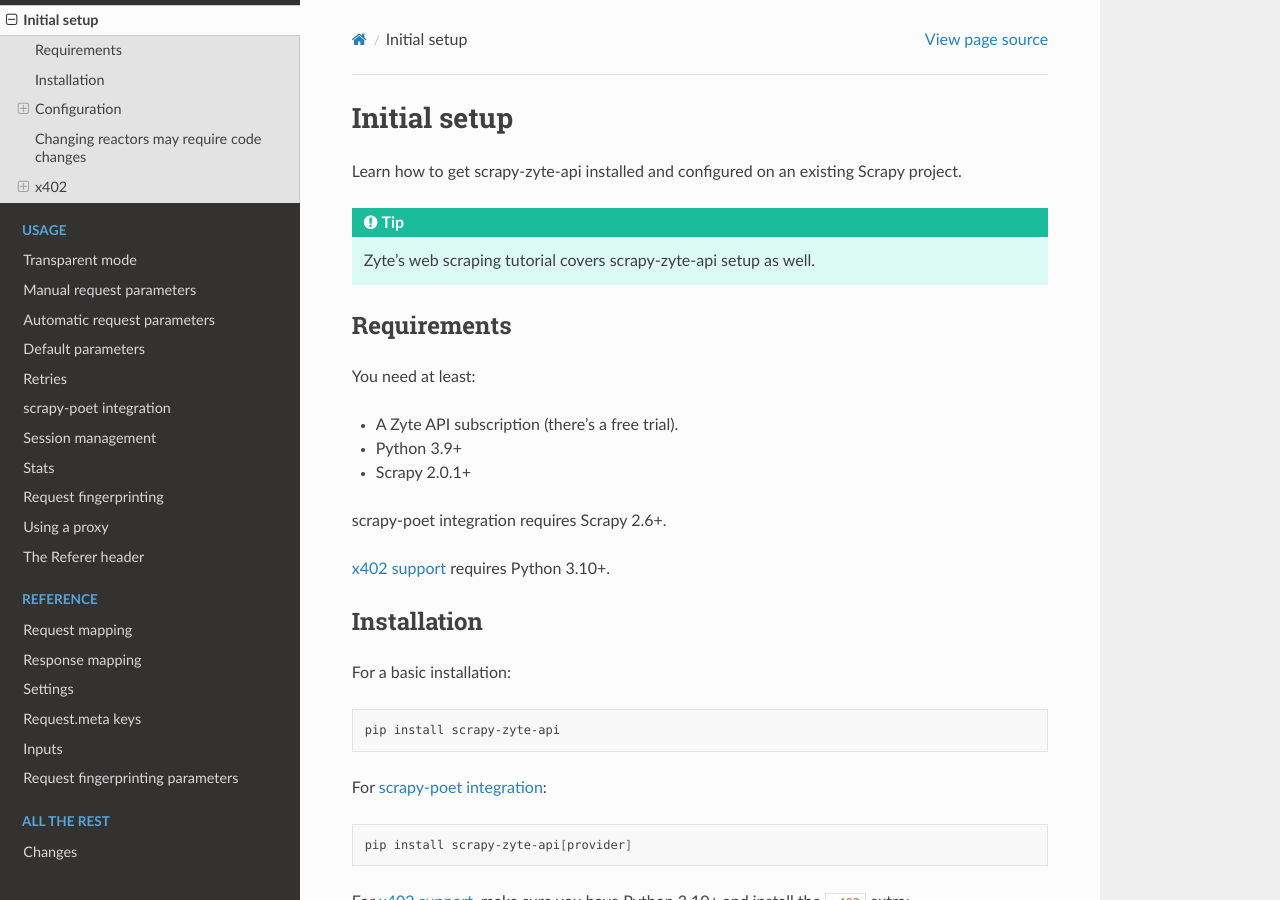
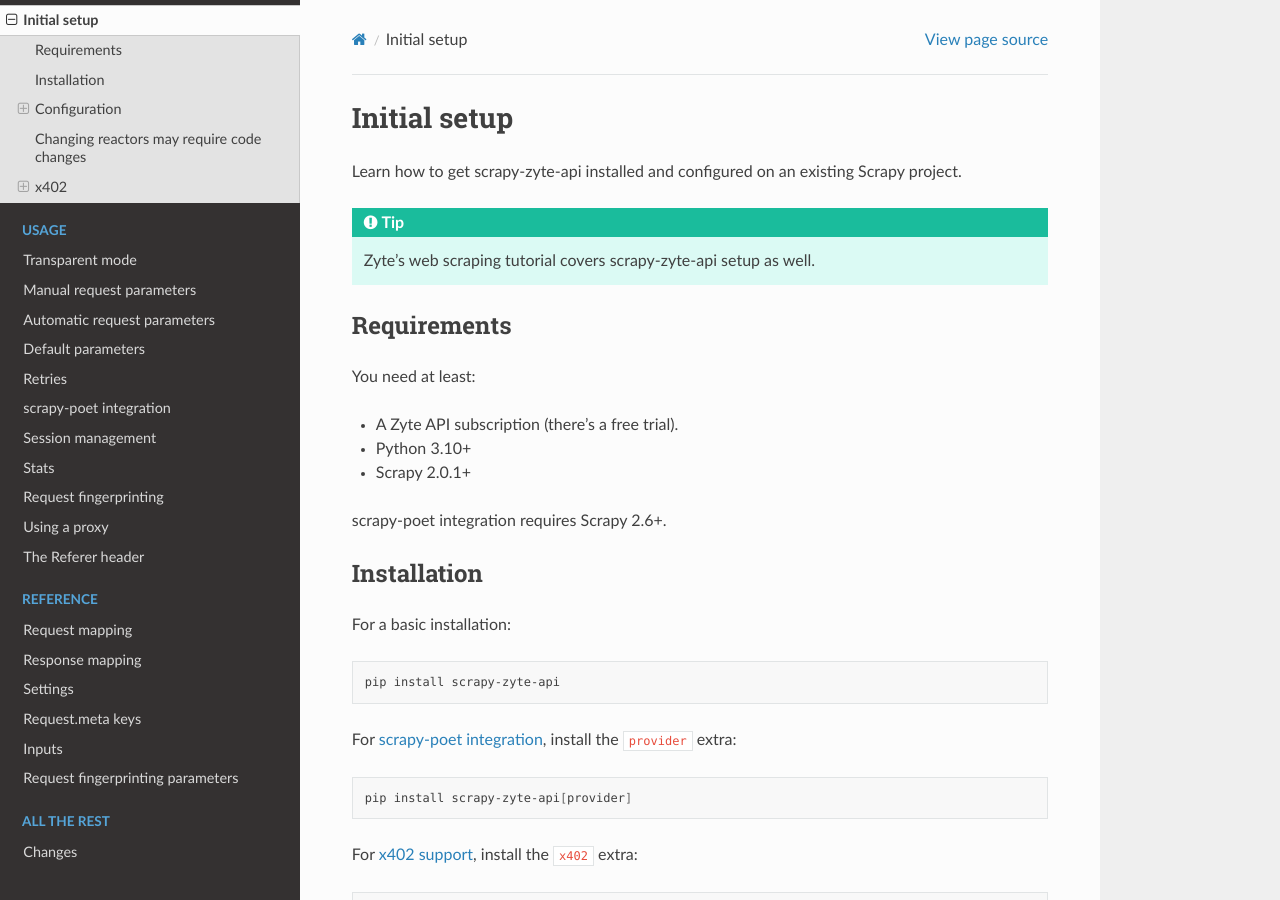
Before and after one commit to scrapy-plugins/scrapy-zyte-api, a Sphinx documentation site: the page built from docs/setup.rst, in a window 1280 px wide and 900 px high. Built offline with Sphinx 7.4.7 and the Read the Docs theme 3.1.0, drawn with Linux system fonts in a browser that asks for light colours; some of the changed text lies outside the part shown.

Commit message:
Remove Python 3.9.

```diff
--- a/docs/setup.rst
+++ b/docs/setup.rst
@@ -18,13 +18,11 @@
 -   A :ref:`Zyte API <zyte-api>` subscription (there’s a :ref:`free trial
     <zapi-trial>`).
 
--   Python 3.9+
+-   Python 3.10+
 
 -   Scrapy 2.0.1+
 
 :doc:`scrapy-poet <scrapy-poet:index>` integration requires Scrapy 2.6+.
-
-:ref:`x402 support <x402>` requires Python 3.10+.
 
 
 .. _install:
@@ -38,14 +36,13 @@
 
     pip install scrapy-zyte-api
 
-For :ref:`scrapy-poet integration <scrapy-poet>`:
+For :ref:`scrapy-poet integration <scrapy-poet>`,  install the ``provider`` extra:
 
 .. code-block:: shell
 
     pip install scrapy-zyte-api[provider]
 
-For :ref:`x402 support <x402>`, make sure you have Python 3.10+ and install
-the ``x402`` extra:
+For :ref:`x402 support <x402>`,  install the ``x402`` extra:
 
 .. code-block:: shell
 
--- a/pyproject.toml
+++ b/pyproject.toml
@@ -16,13 +16,12 @@
     "Operating System :: OS Independent",
     "Programming Language :: Python",
     "Programming Language :: Python :: 3",
-    "Programming Language :: Python :: 3.9",
     "Programming Language :: Python :: 3.10",
     "Programming Language :: Python :: 3.11",
     "Programming Language :: Python :: 3.12",
     "Programming Language :: Python :: 3.13",
 ]
-requires-python = ">=3.9"
+requires-python = ">=3.10"
 # Sync with [pinned] @ tox.ini
 dependencies = [
     "packaging>=20.0",
```
Also changed, not shown: 2 other files.
